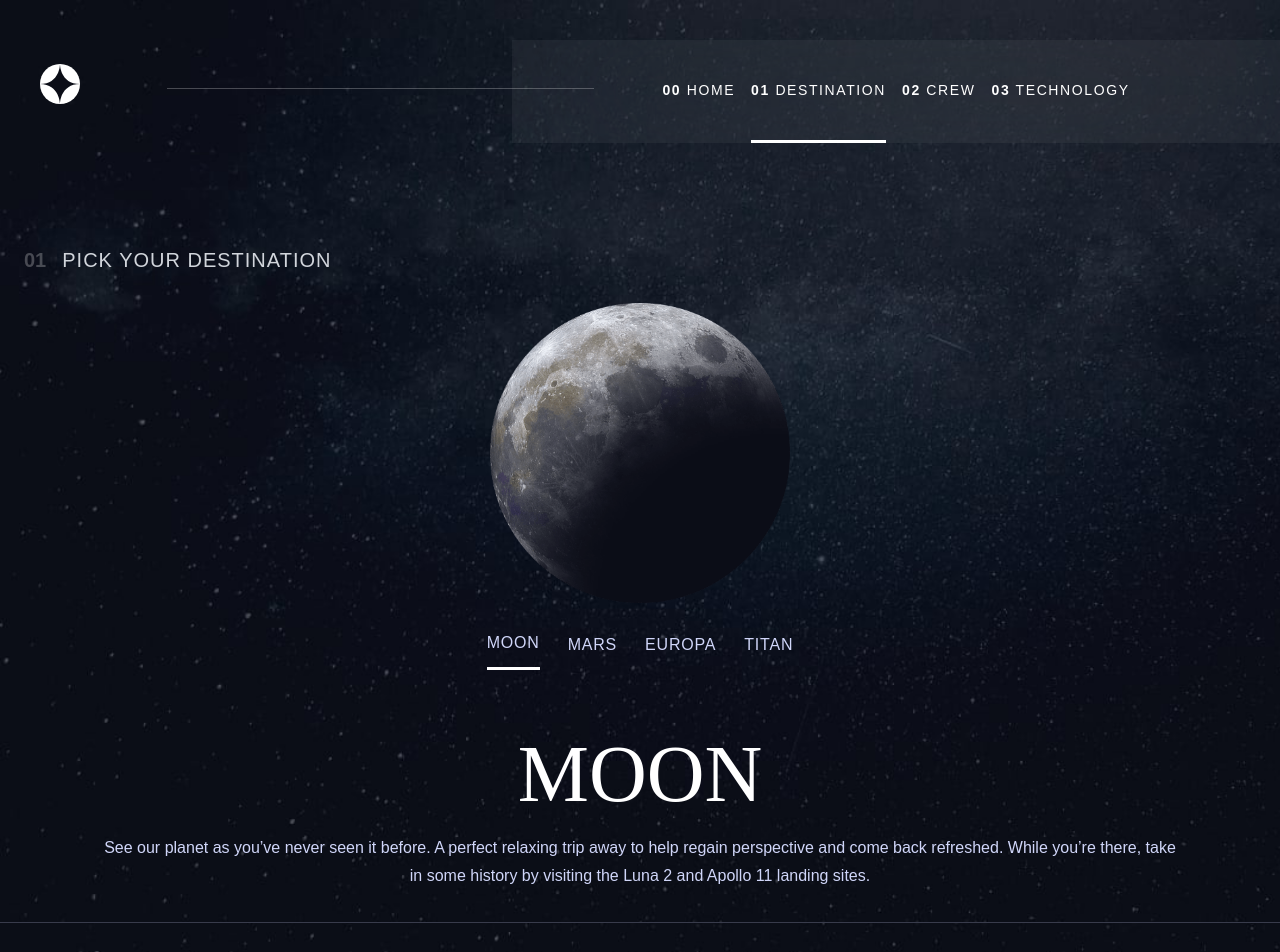
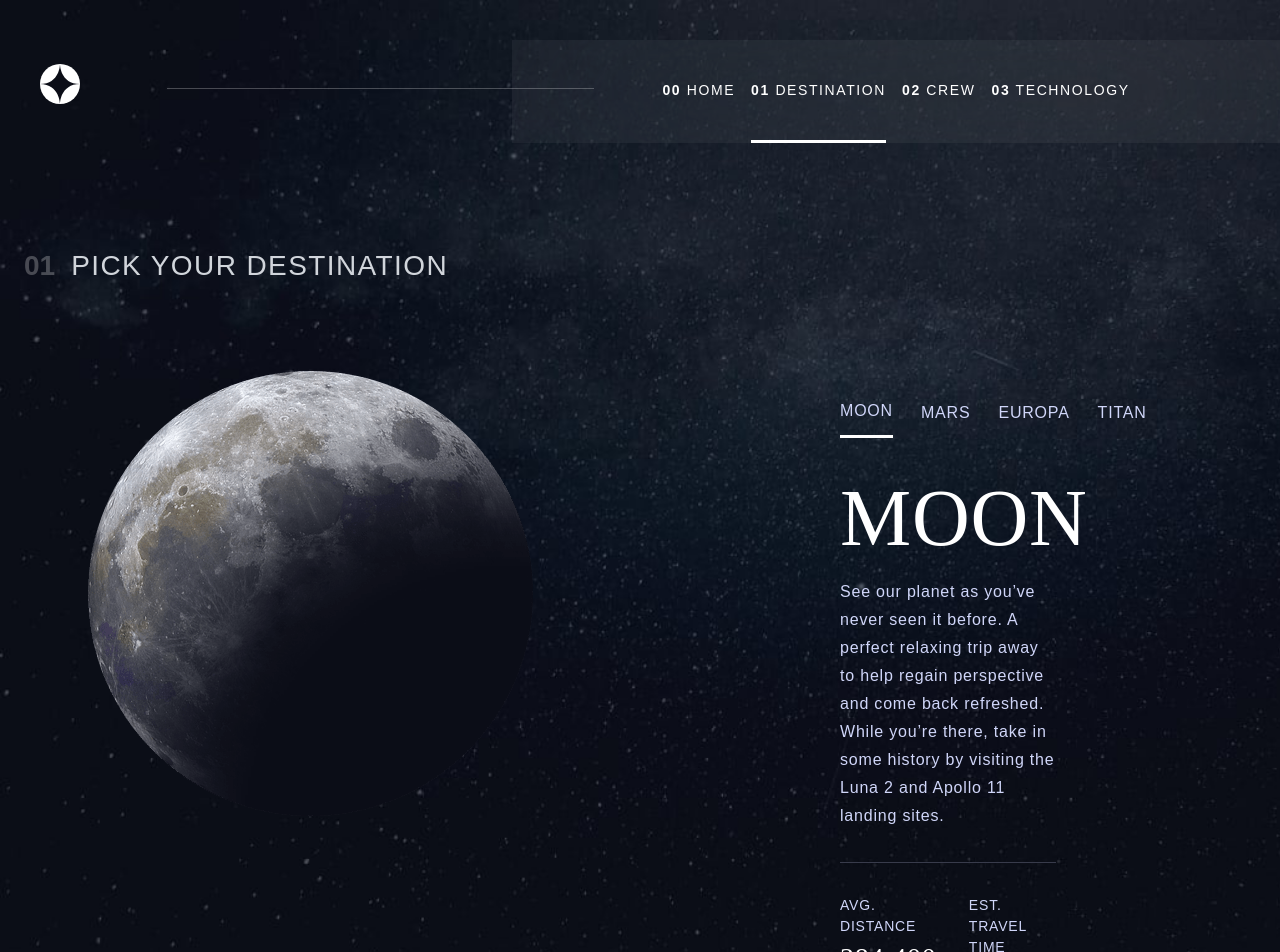
Before and after one commit to Izarothy/space-tourism, a Next.js app: page /destination in a window 1280 px wide. Shown: the top 952 px of the page. Built offline with nearby package versions, Linux system fonts and the light colour scheme.

Commit message:
Destination cleanup + desktop view

```diff
--- a/components/Destination/DestinationDescription.jsx
+++ b/components/Destination/DestinationDescription.jsx
@@ -1,8 +1,36 @@
 import React from 'react';
+import DestinationChoiceButton from './DestinationChoiceButton';
+import data from '../../data/data.json';
 
-const DestinationDescription = ({ currentDestination }) => {
+const DestinationDescription = ({
+  currentDestination,
+  setCurrentDestination,
+}) => {
   return (
-    <div className="text-center tracking-wider pt-4 md:pt-7 md:flex md:justify-between md:px-[150px]">
+    <div className="text-center lg:text-left tracking-wider pt-4 md:pt-7 md:flex md:flex-col md:justify-between md:px-[150px] lg:px-[100px] xl:px-[200px] px-6 lg:w-1/2">
+      <div className="flex justify-center lg:justify-start gap-7 mb-5">
+        {data.destinations.map((destination, idx) => {
+          return (
+            <DestinationChoiceButton
+              key={idx}
+              idx={idx}
+              name={destination.name}
+              setCurrentDestination={setCurrentDestination}
+              destinationActive={currentDestination === destination}
+            />
+          );
+        })}
+      </div>
+      <div className="flex flex-col items-center lg:items-start">
+        <h2 className="uppercase text-[56px] md:text-[80px] font-bellefair">
+          {currentDestination.name}
+        </h2>
+        <p className="text-secondary mb-8 font-barlowCondensed md:leading-[28px]">
+          {currentDestination.description}
+        </p>
+      </div>
+      <hr className="border-[#383B4B]" />
+      <div className="flex flex-col md:flex-row md:justify-center lg:justify-start gap-8 pt-8">
         <h2 className="uppercase text-[28px] font-bellefair flex flex-col">
           <span className="text-[14px] text-secondary font-barlowCondensed">
             avg. distance
@@ -16,6 +44,7 @@ const DestinationDescription = ({ currentDestination }) => {
           {currentDestination.travel}
         </h2>
       </div>
+    </div>
   );
 };
 
--- a/components/Header.jsx
+++ b/components/Header.jsx
@@ -8,7 +8,7 @@ const Header = ({ number, desc, name, leftPad }) => {
       } flex font-barlowCondensed md:mr-auto md:mb-12 lg:mb-0`}
     >
       {number && (
-        <span className="text-secondary text-white/25 font-bold md:text-[20px]">
+        <span className="text-secondary text-white/25 font-bold md:text-[20px] lg:text-[28px]">
           {number}
         </span>
       )}
@@ -17,7 +17,9 @@ const Header = ({ number, desc, name, leftPad }) => {
       </span>
       <h1
         className={`${
-          number ? `md:text-[20px]` : `text-[80px] md:text-[150px]`
+          number
+            ? `md:text-[20px] lg:text-[28px]`
+            : `text-[80px] md:text-[150px]`
         } font-barlowCondensed uppercase tracking-wider text-gray-300`}
       >
         {name}
--- a/pages/destination.jsx
+++ b/pages/destination.jsx
@@ -32,39 +32,21 @@ export default function Destination() {
           currentPage={currentPage}
           setCurrentPage={setCurrentPage}
         />
-        <div className="flex flex-col items-center mt-6 gap-7 p-6 pt-0">
+        <div className="flex flex-col w-full items-center mt-6 gap-7 p-6 pt-0">
           <Header number="01" name="Pick your destination" />
-          <div className="w-[170px] h-[170px] md:w-[300px] md:h-[300px]">
+          <div className="lg:flex gap-14 justify-between w-full mt-14 mx-14">
+            <div className="flex flex-col mx-auto lg:m-0 lg:flex-row lg:ml-16 w-[170px] h-[170px] md:w-[300px] md:h-[300px] lg:w-[445px] lg:h-[445px]">
               <img
                 src={currentDestination.images?.png}
-              className=""
                 alt={currentDestination.name}
               />
             </div>
-          <div className="flex gap-7 mb-5">
-            {data.destinations.map((destination, idx) => {
-              return (
-                <DestinationChoiceButton
-                  key={idx}
-                  idx={idx}
-                  name={destination.name}
+            <DestinationDescription
+              currentDestination={currentDestination}
               setCurrentDestination={setCurrentDestination}
-                  destinationActive={currentDestination === destination}
             />
-              );
-            })}
           </div>
         </div>
-        <main className="flex flex-col items-center text-center md:px-[100px]">
-          <h2 className="uppercase text-[56px] md:text-[80px] font-bellefair">
-            {currentDestination.name}
-          </h2>
-          <p className="text-secondary mb-8 font-barlowCondensed md:leading-[28px]">
-            {currentDestination.description}
-          </p>
-        </main>
-        <hr className="border-[#383B4B]" />
-        <DestinationDescription currentDestination={currentDestination} />
       </div>
     </div>
   );
```
Lines whose indentation alone changed are shown as unchanged.
